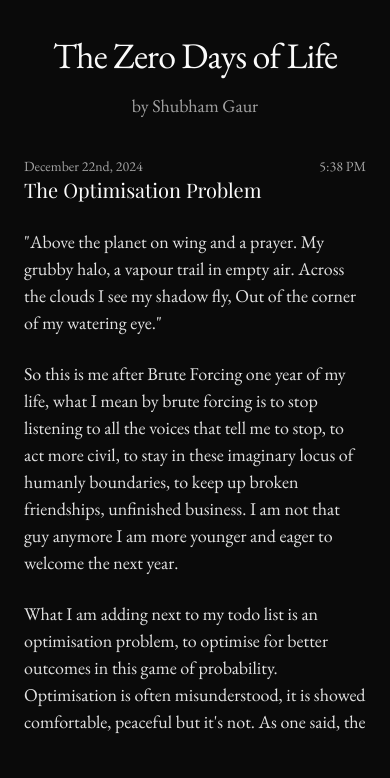
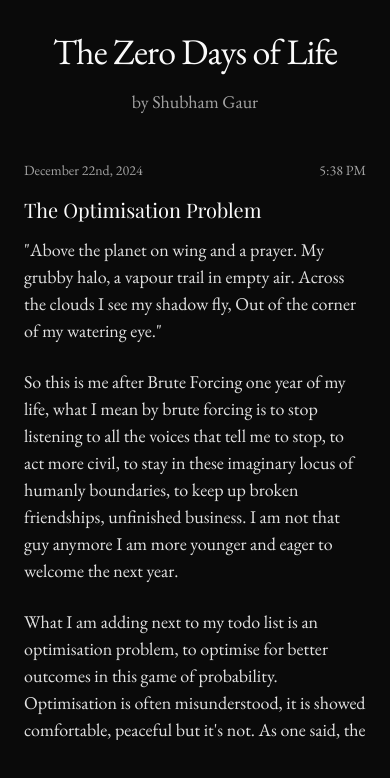
Before and after one commit to shubhamessier/zerodays, a Next.js app: page / in a window 390 px wide. Shown: the top 778 px of the page. Built offline with nearby package versions, Linux system fonts and the light colour scheme; a web font is replaced by a local one.

Commit message:
insanity

```diff
--- a/app/page.tsx
+++ b/app/page.tsx
@@ -23,7 +23,7 @@ export default function Home() {
 
       {/* Main Content */}
       <div className="container mx-auto px-4 sm:px-6 lg:px-4 md:py-5 max-w-screen-lg md:mt-15">
-        <header className="pt-4 sm:pt-7 mb-4 md:mb-16 text-center ">
+        <header className="pt-3 sm:pt-7 mb-6 md:mb-16 text-center ">
           <h2 className="text-4xl sm:text-4xl pt-5 md:text-5xl font-LibreBaskerville lg:mt-0 mb-4 tracking-tight">
             The Zero Days of Life
           </h2>
--- a/components/blog/post-card.tsx
+++ b/components/blog/post-card.tsx
@@ -28,7 +28,7 @@ export function PostCard({ post, isLast }: PostCardProps) {
       />
 
       {/* Title */}
-      <h2 className="text-xl  pb-6 md:text-3xl font-playfair md:mt-6 text-primary group-hover:text-primary/90 transition-colors">
+      <h2 className="text-xl pt-4  pb-3 md:text-3xl font-playfair md:mt-6 text-primary group-hover:text-primary/90 transition-colors">
         {post.title}
       </h2>
 
```
